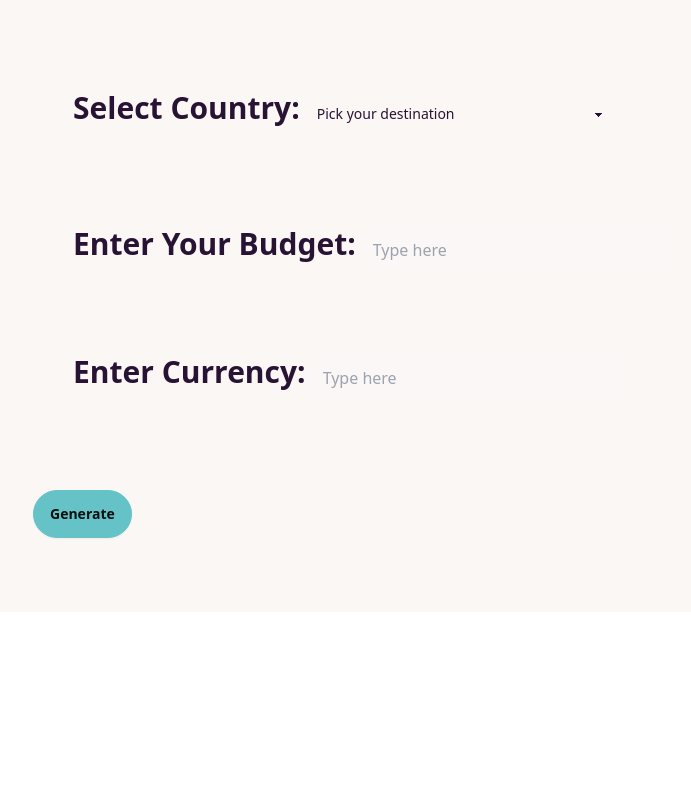
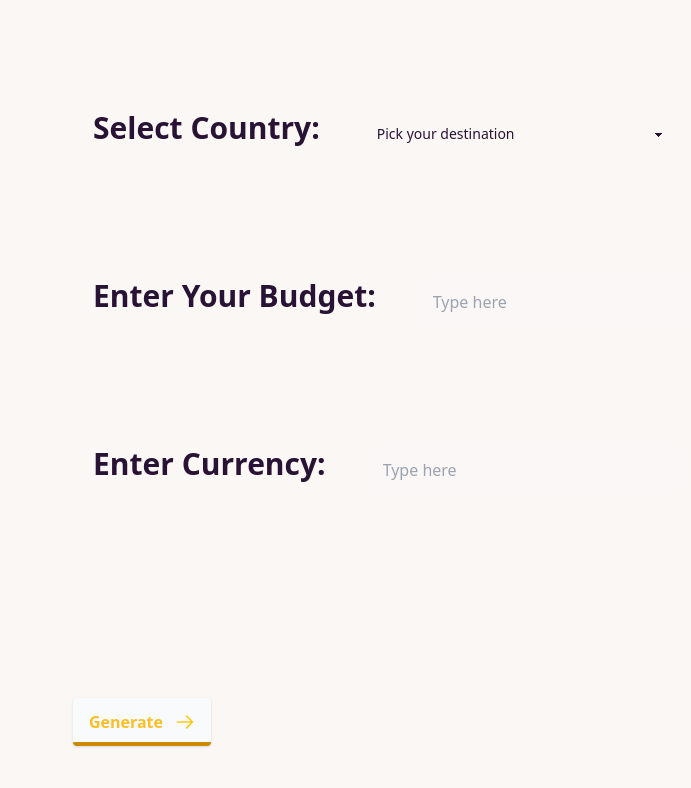
Before and after one commit to Sairoxs123/voyagepro, a React (Vite) app: page /generator in a window 1280 px wide. Shown: the top 788 px of the page, without its empty margins (17-708 px from the left). Built offline with nearby package versions, Linux system fonts and the light colour scheme.

Commit message:
Update Generator.jsx

```diff
--- a/src/components/generator/Generator.jsx
+++ b/src/components/generator/Generator.jsx
@@ -1,22 +1,19 @@
-import React from "react";
-import { useState } from "react";
+import React, { useState } from "react";
 import { GoogleGenerativeAI } from "@google/generative-ai";
-import "./generator.css"
+import "./generator.css";
 
 const Generator = () => {
   const [destination, setDestination] = useState("");
   const [budget, setBudget] = useState("");
   const [currency, setCurrency] = useState("");
   const [data, setData] = useState("");
-  const [loader, setLoader] = useState("")
+  const [loader, setLoader] = useState("");
 
-  // Access your API key as an environment variable (see "Set up your API key" above)
   const genAI = new GoogleGenerativeAI(
     "AIzaSyAzsqBT9wCN03wqE3T3FtbfI11Pe1W71H0"
   );
 
   async function run(sentence) {
-    // For text-only input, use the gemini-pro model
     const model = genAI.getGenerativeModel({ model: "gemini-pro" });
 
     const prompt = sentence;
@@ -24,38 +21,45 @@ const Generator = () => {
     const result = await model.generateContent(prompt);
     const response = await result.response;
     let text = response.text();
-    text = text.replaceAll("`", "")
-    text = text.replace("html", "")
-    setData(text)
-    setLoader("")
+    text = text.replaceAll("`", "");
+    text = text.replace("html", "");
+    setData(text);
+    setLoader("");
   }
 
   const generate = () => {
-    if (!destination || !budget || !currency)
-      return alert("Please fill all fields");
+    if (!destination || !budget || !currency) {
+      alert("Please fill all fields");
+      return;
+    }
 
     const sentence = `Generate a day wise iterinary for a trip to ${destination} with a budget of ${budget}${currency} in the form of html code within a div element without using id attribute for any of the elements with a budget plan without output`;
 
-    setLoader("Please wait...")
+
+    setLoader(
+      <div className="p-3 animate-spin drop-shadow-2xl bg-gradient-to-bl from-yellow-400 via-orange-400 to-red-600 md:w-48 md:h-48 h-32 w-32 aspect-square rounded-full">
+        <div className="rounded-full h-full w-full bg-slate-100 dark:bg-zinc-900 background-blur-md "></div>
+      </div>
+    );
+
+
+    setData("");
+
 
     run(sentence);
-
   };
 
-
   const Presenter = () => {
-    return (
-      <div id="data" dangerouslySetInnerHTML={{ __html: data }} />
-    )
-  }
-
+    return <div id="data" dangerouslySetInnerHTML={{ __html: data }} />;
+  };
 
   return (
-    <div className=" justify-center items-center p-[50px] grid-cols-2">
+    <div className="justify-center items-center p-[50px] grid-cols-2 h-screen">
+
       <div className="flex p-10">
-        <strong className="text-3xl mb-5 ">Select Country: </strong>
+        <strong className="text-3xl m-5 ">Select Country: </strong>
         <select
-          className="select select-ghost w-full max-w-xs"
+          className="select select-ghost w-full max-w-xs m-5"
           onChange={(e) => setDestination(e.target.value)}
         >
           <option disabled selected>
@@ -67,35 +71,80 @@ const Generator = () => {
         </select>
       </div>
       <div className="flex p-10">
-        <strong className="text-3xl ">Enter Your Budget: </strong>
+        <strong className="text-3xl m-5">Enter Your Budget: </strong>
         <input
           type="text"
           placeholder="Type here"
-          className="input input-ghost w-full max-w-xs"
+          className="input input-ghost w-full max-w-xs m-5"
           onChange={(e) => setBudget(e.target.value)}
         />
       </div>
       <div className="flex p-10">
-        <strong className="text-3xl ">Enter Currency: </strong>
+        <strong className="text-3xl m-5">Enter Currency: </strong>
         <input
           type="text"
           placeholder="Type here"
-          className="input input-ghost w-full max-w-xs"
+          className="input input-ghost w-full max-w-xs m-5"
           onChange={(e) => setCurrency(e.target.value)}
         />
       </div>
 
       <br />
       <br />
+    <div className="flex grid-cols-2 gap-x-10 p-10">
+      <button type="button" onClick={() => generate()}>
 
-      <button type="button" onClick={() => generate()} className="btn btn-primary">
-        Generate
-      </button>
-
-      <br />
-      <br />
-
+        <div class="w-full h-40 flex items-center justify-center cursor-pointer">
+            <div
+                class="relative inline-flex items-center justify-start py-3 pl-4 pr-12 overflow-hidden font-semibold shadow text-amber-400 transition-all duration-150 ease-in-out rounded hover:pl-10 hover:pr-6 bg-gray-50 dark:bg-gray-700 dark:text-white dark:hover:text-gray-200 dark:shadow-none group"
+            >
+                <span
+                class="absolute bottom-0 left-0 w-full h-1 transition-all duration-150 ease-in-out bg-yellow-600 group-hover:h-full"
+                ></span>
+                <span
+                class="absolute right-0 pr-4 duration-200 ease-out group-hover:translate-x-12"
+                >
+                <svg
+                    xmlns="http://www.w3.org/2000/svg"
+                    viewBox="0 0 24 24"
+                    stroke="currentColor"
+                    fill="none"
+                    class="w-5 h-5 text-yellow-400"
+                >
+                    <path
+                    d="M14 5l7 7m0 0l-7 7m7-7H3"
+                    stroke-width="2"
+                    stroke-linejoin="round"
+                    stroke-linecap="round"
+                    ></path>
+                </svg>
+                </span>
+                <span
+                class="absolute left-0 pl-2.5 -translate-x-12 group-hover:translate-x-0 ease-out duration-200"
+                >
+                <svg
+                    xmlns="http://www.w3.org/2000/svg"
+                    viewBox="0 0 24 24"
+                    stroke="currentColor"
+                    fill="none"
+                    class="w-5 h-5 text-yellow-400"
+                >
+                    <path
+                    d="M14 5l7 7m0 0l-7 7m7-7H3"
+                    stroke-width="2"
+                    stroke-linejoin="round"
+                    stroke-linecap="round"
+                    ></path>
+                </svg>
+                </span>
+                <span
+                class="relative w-full text-left transition-colors duration-200 ease-in-out group-hover:text-white dark:group-hover:text-gray-200"
+                >Generate</span>
+            </div>
+        </div>
+    </button>
       {loader}
+    </div>
 
       <Presenter />
     </div>
```
